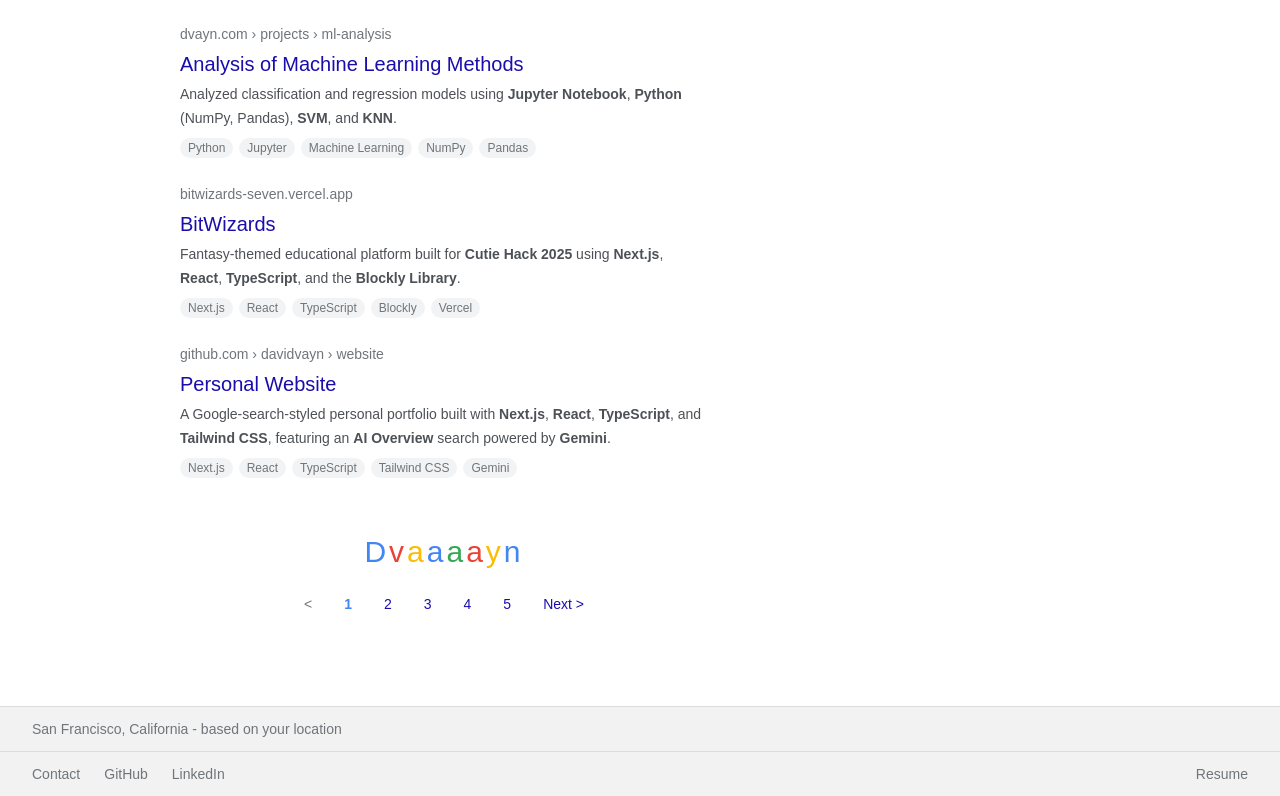
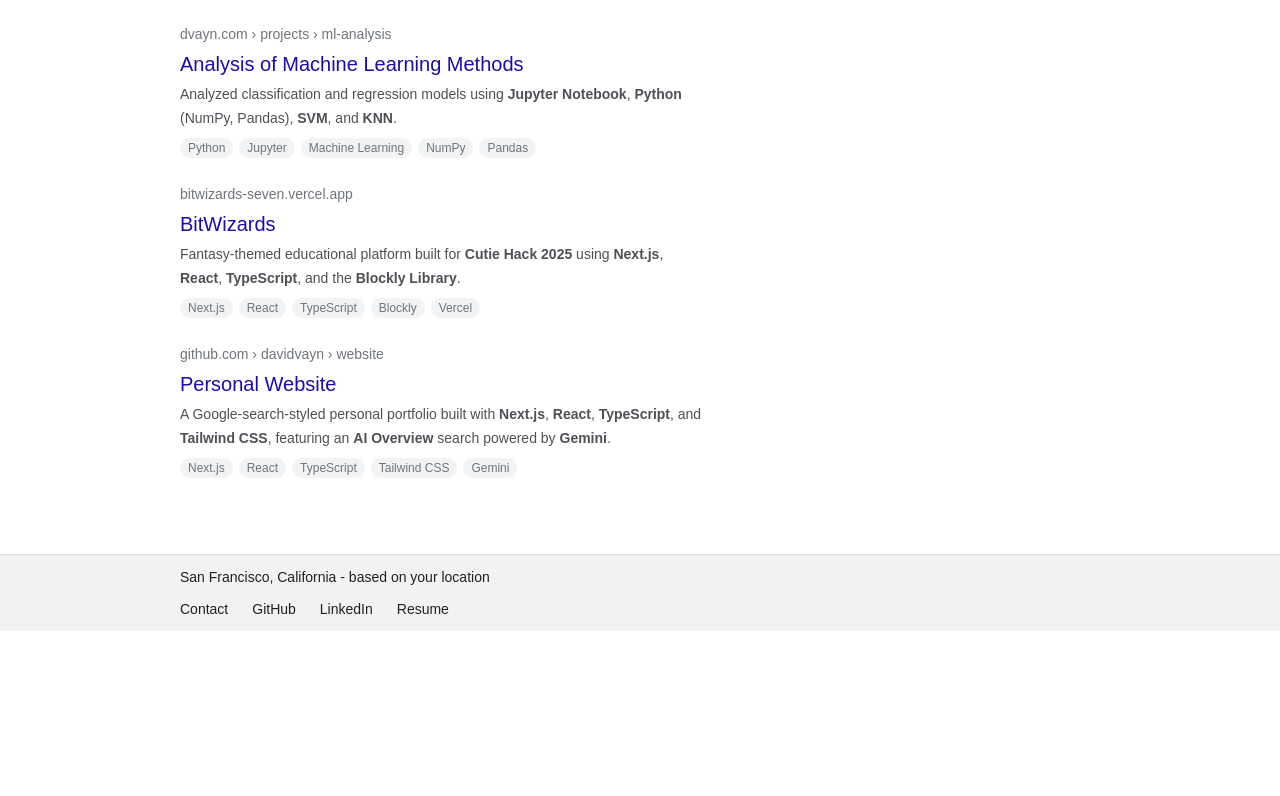
Before and after one commit to davidvayn/website, a Next.js app: page / in a window 1280 px wide. Shown: the part 1196-1992 px from the top of the page. After the commit the page ends 1827 px from the top, so only its background shows below. Built offline with nearby package versions, Linux system fonts and the light colour scheme.

Commit message:
Refine footer layout and simplify pagination for single-page results

```diff
--- a/src/app/page.tsx
+++ b/src/app/page.tsx
@@ -87,6 +87,13 @@ function SearchResults() {
     filteredProjects.length > 0 || filteredExperiences.length > 0;
 
   const resultCount = filteredProjects.length + filteredExperiences.length;
+
+  // Number of result links currently listed, used to size the pagination.
+  const paginatedCount = showBlog
+    ? blogPosts.length
+    : showImages
+    ? filteredProjects.length
+    : resultCount;
 
   return (
     <div className="min-h-screen flex flex-col">
@@ -194,7 +201,7 @@ function SearchResults() {
               </>
             )}
 
-            <Pagination />
+            <Pagination totalResults={paginatedCount} />
           </div>
 
           <div className="hidden lg:block">
--- a/src/components/GeoFooter.tsx
+++ b/src/components/GeoFooter.tsx
@@ -9,29 +9,20 @@ export default function GeoFooter() {
         borderColor: "var(--footer-border)",
       }}
     >
-      <div className="px-4 md:px-6 lg:px-8 py-3">
-        <p className="text-sm" style={{ color: "var(--text-secondary)" }}>
+      <div className="px-4 md:px-6 lg:px-[180px] py-3">
+        <p className="text-sm" style={{ color: "var(--text)" }}>
           San Francisco, California - based on your location
         </p>
       </div>
 
-      <div
-        className="border-t"
-        style={{ borderColor: "var(--footer-border)" }}
-      />
-
-      <div className="px-4 md:px-6 lg:px-8 py-3 flex flex-wrap gap-x-6 gap-y-2 justify-between">
-        <div className="flex flex-wrap gap-x-6 gap-y-1">
+      <div className="px-4 md:px-6 lg:px-[180px] pb-3 flex flex-wrap gap-x-6 gap-y-1">
         <FooterLink href="mailto:vayntrub2006@gmail.com" label="Contact" />
         <FooterLink href="https://github.com/davidvayn" label="GitHub" />
         <FooterLink
           href="https://www.linkedin.com/in/david-vayntrub-6b5b1b332"
           label="LinkedIn"
         />
-        </div>
-        <div className="flex flex-wrap gap-x-6 gap-y-1">
         <FooterLink href="/resume.pdf" label="Resume" />
-        </div>
       </div>
     </footer>
   );
@@ -44,7 +35,7 @@ function FooterLink({ href, label }: { href: string; label: string }) {
       target={href.startsWith("http") ? "_blank" : undefined}
       rel={href.startsWith("http") ? "noopener noreferrer" : undefined}
       className="text-sm hover:underline"
-      style={{ color: "var(--text-secondary)" }}
+      style={{ color: "var(--text)" }}
     >
       {label}
     </a>
--- a/src/components/Pagination.tsx
+++ b/src/components/Pagination.tsx
@@ -1,24 +1,44 @@
 "use client";
 
-export default function Pagination() {
-  const letters = ["D", "v", "a", "a", "a", "a", "y", "n"];
-  const colors = [
-    "#4285f4",
-    "#ea4335",
-    "#fbbc05",
-    "#4285f4",
-    "#34a853",
-    "#ea4335",
-    "#fbbc05",
-    "#4285f4",
+const RESULTS_PER_PAGE = 10;
+
+// Doodle colors cycled across the repeated middle letter, one per results page.
+const DOODLE_COLORS = ["#fbbc05", "#4285f4", "#34a853", "#ea4335"];
+
+export default function Pagination({
+  totalResults,
+  perPage = RESULTS_PER_PAGE,
+}: {
+  totalResults: number;
+  perPage?: number;
+}) {
+  const pageCount = Math.max(1, Math.ceil(totalResults / perPage));
+  const pages = Array.from({ length: pageCount }, (_, i) => i + 1);
+
+  // Nothing to paginate on a single page — don't render the footer at all.
+  if (pageCount <= 1) {
+    return null;
+  }
+
+  // Google-style doodle: repeat the middle "a" once per results page, so a
+  // single page reads "Dvayn" and the logo stretches as pages are added.
+  const logo = [
+    { letter: "D", color: "#4285f4" },
+    { letter: "v", color: "#ea4335" },
+    ...pages.map((_, i) => ({
+      letter: "a",
+      color: DOODLE_COLORS[i % DOODLE_COLORS.length],
+    })),
+    { letter: "y", color: "#fbbc05" },
+    { letter: "n", color: "#4285f4" },
   ];
 
   return (
     <div className="flex flex-col items-center py-8">
       <div className="flex items-center text-3xl tracking-widest mb-4">
-        {letters.map((letter, index) => (
-          <span key={index} style={{ color: colors[index], fontWeight: 500 }}>
-            {letter}
+        {logo.map((l, index) => (
+          <span key={index} style={{ color: l.color, fontWeight: 500 }}>
+            {l.letter}
           </span>
         ))}
       </div>
@@ -30,36 +50,19 @@ export default function Pagination() {
         >
           &lt;
         </span>
-        <span
-          className="text-sm px-3 py-2 font-bold"
-          style={{ color: "#4285f4" }}
-        >
-          1
-        </span>
-        <span
-          className="text-sm px-3 py-2 cursor-pointer hover:underline"
-          style={{ color: "var(--google-blue)" }}
-        >
-          2
-        </span>
-        <span
-          className="text-sm px-3 py-2 cursor-pointer hover:underline"
-          style={{ color: "var(--google-blue)" }}
-        >
-          3
-        </span>
-        <span
-          className="text-sm px-3 py-2 cursor-pointer hover:underline"
-          style={{ color: "var(--google-blue)" }}
-        >
-          4
-        </span>
-        <span
-          className="text-sm px-3 py-2 cursor-pointer hover:underline"
-          style={{ color: "var(--google-blue)" }}
-        >
-          5
-        </span>
+
+        {pages.map((page) => (
+          <span
+            key={page}
+            className={`text-sm px-3 py-2 ${
+              page === 1 ? "font-bold" : "cursor-pointer hover:underline"
+            }`}
+            style={{ color: page === 1 ? "#4285f4" : "var(--google-blue)" }}
+          >
+            {page}
+          </span>
+        ))}
+
         <span
           className="text-sm px-3 py-2 cursor-pointer hover:underline"
           style={{ color: "var(--google-blue)" }}
```
Lines whose indentation alone changed are shown as unchanged.
